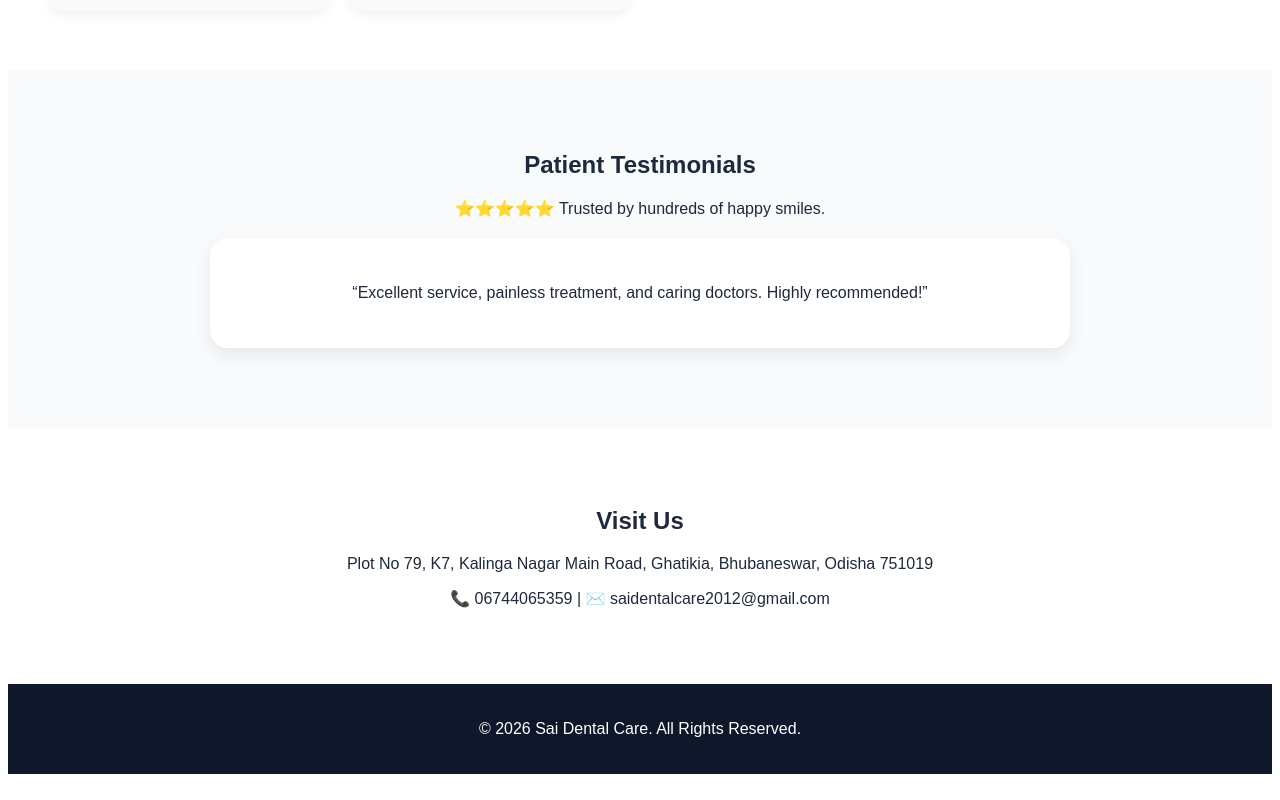
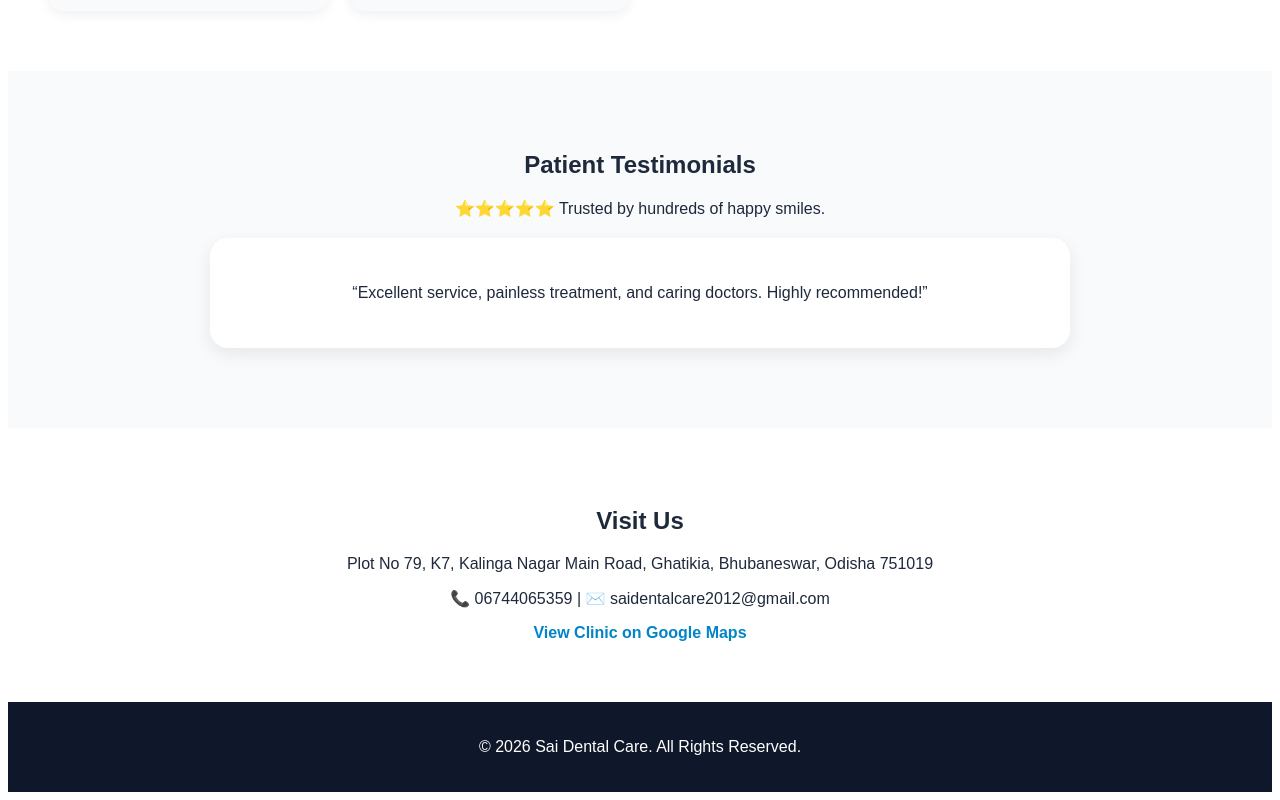
Before and after one commit to Drchinmay/sai-dental-care-site, a React (Vite) app: page / in a window 1280 px wide. Shown: the part 1457-2257 px from the top of the page. Built offline with nearby package versions, Linux system fonts and the light colour scheme.

Commit message:
Update App.jsx

```diff
--- a/src/App.jsx
+++ b/src/App.jsx
@@ -46,6 +46,9 @@ function App() {
         <h2>Visit Us</h2>
         <p>Plot No 79, K7, Kalinga Nagar Main Road, Ghatikia, Bhubaneswar, Odisha 751019</p>
         <p>📞 06744065359 | ✉️ saidentalcare2012@gmail.com</p>
+        <a href="https://maps.app.goo.gl/T6ppH64dH3G8jp5WA?g_st=ic" style={{ color: '#0284c7', fontWeight: 'bold', textDecoration: 'none' }}>
+          View Clinic on Google Maps
+        </a>
       </section>
 
       <footer style={{ backgroundColor: '#0f172a', color: 'white', textAlign: 'center', padding: '20px' }}>
```
